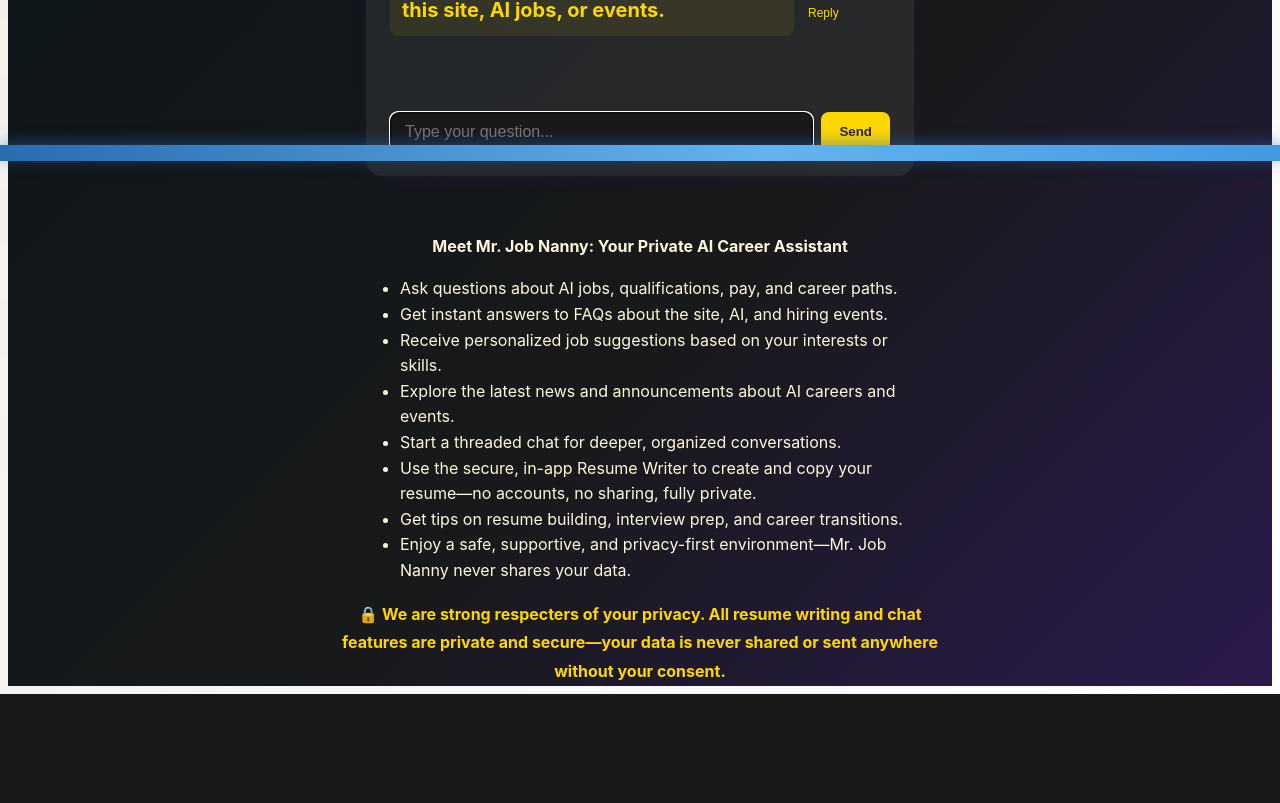
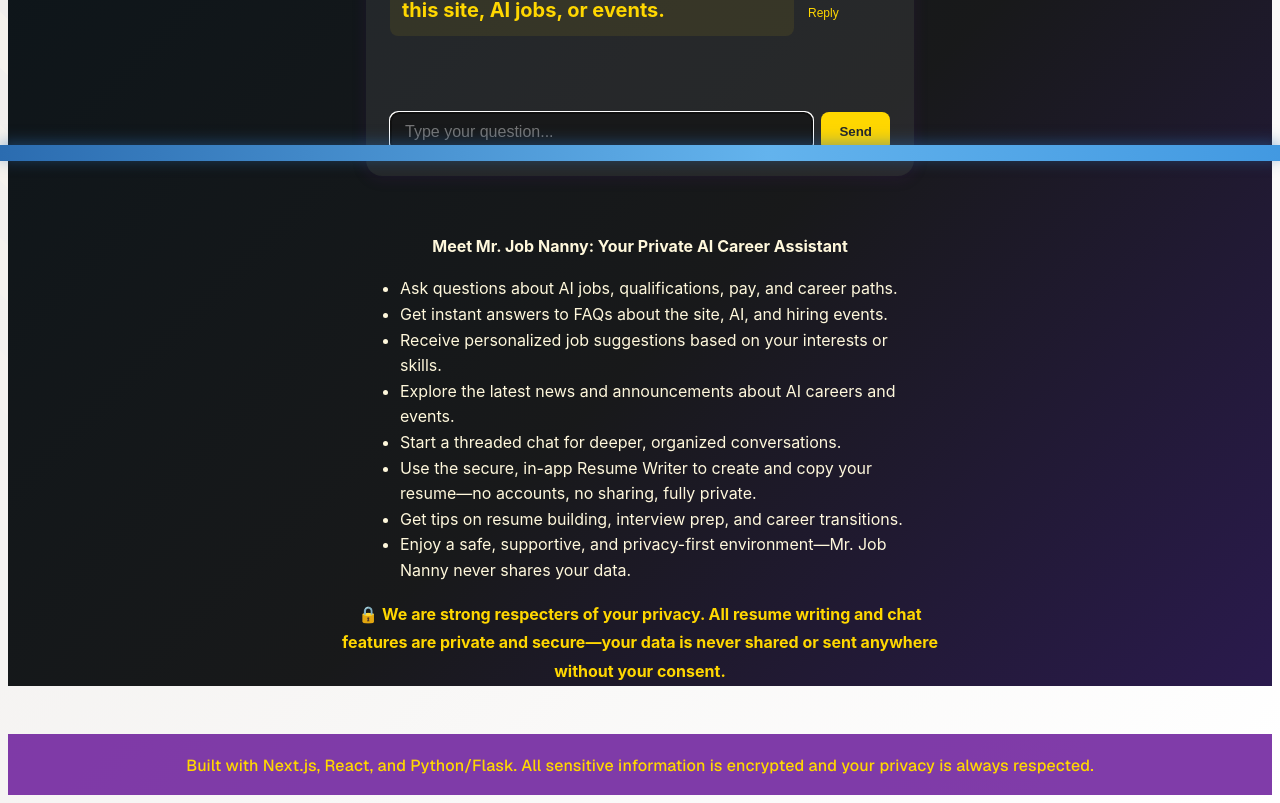
Before and after one commit to Shellzonit/auralis-sanctuary-, a Next.js app: page /chatbot-demo in a window 1280 px wide. Shown: the part 639-1442 px from the top of the page. Before the commit the page ends 1333 px from the top, so only its background shows below. Built offline with nearby package versions, Linux system fonts and the light colour scheme; no server answers.

Commit message:
docs: add site-wide footer with tech and privacy statement

```diff
--- a/app/layout.tsx
+++ b/app/layout.tsx
@@ -33,6 +33,23 @@ export default function RootLayout({
       >
         <NavBar />
         {children}
+        <footer
+          style={{
+            width: '100%',
+            background: 'rgba(106,27,154,0.85)',
+            color: '#ffd700',
+            textAlign: 'center',
+            fontSize: '1rem',
+            padding: '18px 0 14px 0',
+            marginTop: 48,
+            letterSpacing: 0.2,
+            fontWeight: 500,
+            position: 'relative',
+            zIndex: 10,
+          }}
+        >
+          Built with Next.js, React, and Python/Flask. All sensitive information is encrypted and your privacy is always respected.
+        </footer>
         <div className="blue-streak" />
       </body>
     </html>
```
